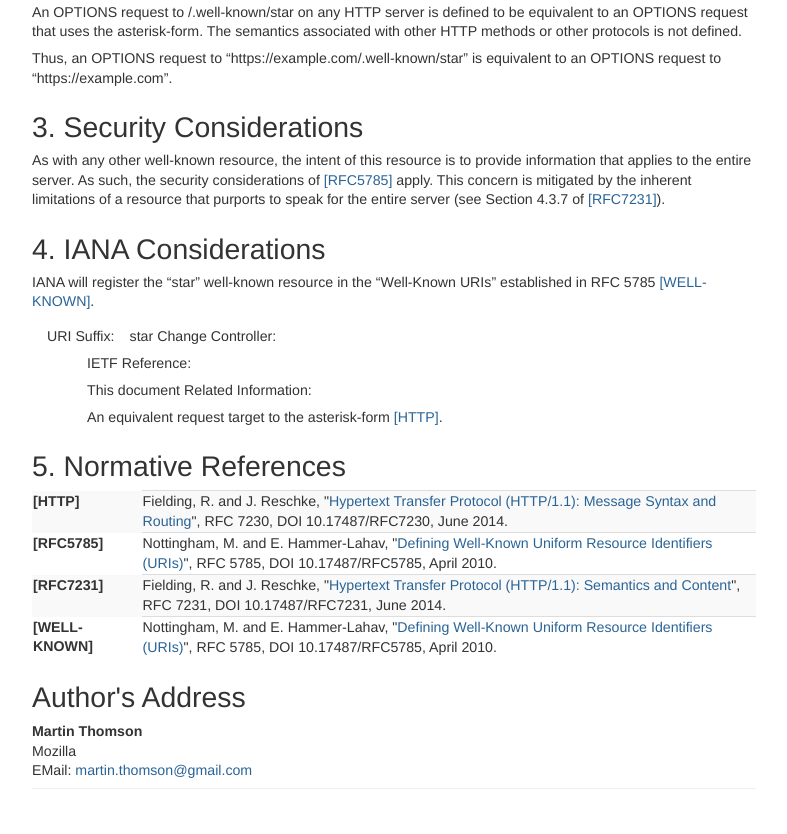
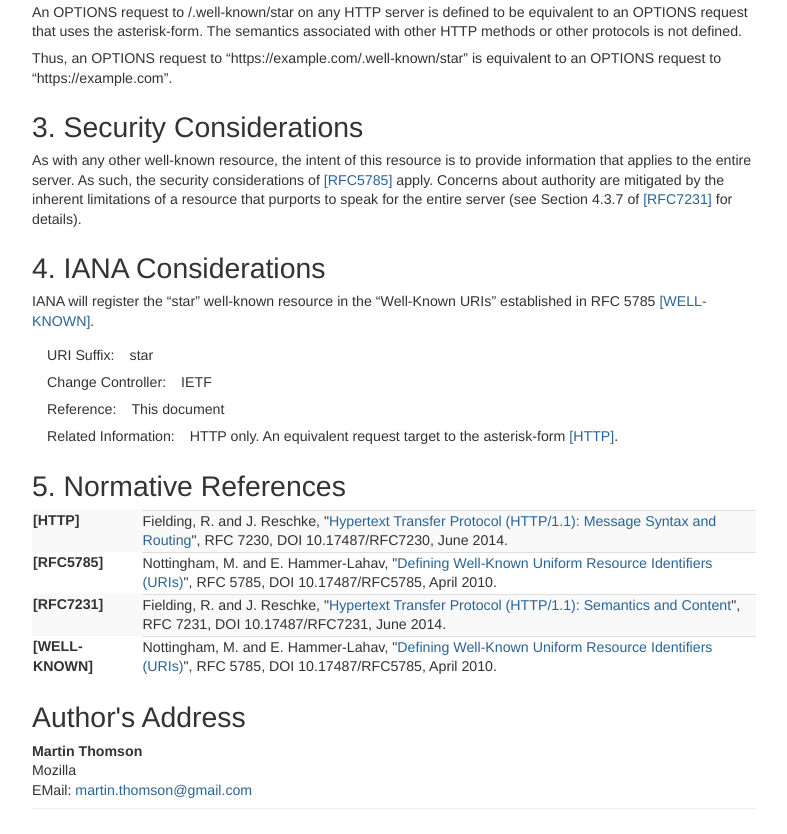
Before and after one commit to martinthomson/wk-star, a plain HTML site: page draft-thomson-http-wk-star.html in a window 1280 px wide. Shown: the part 1144-1978 px from the top of the page, without its empty margins (71-858 px from the left). Drawn offline with Linux system fonts and the light colour scheme.

Commit message:
Script updating gh-pages from 6315283. [ci skip]

```diff
--- a/draft-thomson-http-wk-star.html
+++ b/draft-thomson-http-wk-star.html
@@ -288,7 +288,7 @@ address {
 
   <meta name="dct.creator" content="Thomson, M." />
   <meta name="dct.identifier" content="urn:ietf:id:draft-thomson-http-wk-star-latest" />
-  <meta name="dct.issued" scheme="ISO8601" content="2017-8-09" />
+  <meta name="dct.issued" scheme="ISO8601" content="2017-8-10" />
   <meta name="dct.abstract" content="The asterisk-form of request target for HTTP is rarely used.  This document defines a well-known resource that is equivalent to the asterisk-form target." />
   <meta name="description" content="The asterisk-form of request target for HTTP is rarely used.  This document defines a well-known resource that is equivalent to the asterisk-form target." />
 
@@ -309,10 +309,10 @@ address {
 </tr>
 <tr>
 <td class="left">Intended status: Standards Track</td>
-<td class="right">August 09, 2017</td>
+<td class="right">August 10, 2017</td>
 </tr>
 <tr>
-<td class="left">Expires: February 10, 2018</td>
+<td class="left">Expires: February 11, 2018</td>
 <td class="right"></td>
 </tr>
 
@@ -329,7 +329,7 @@ address {
 <p>This Internet-Draft is submitted in full conformance with the provisions of BCP 78 and BCP 79.</p>
 <p>Internet-Drafts are working documents of the Internet Engineering Task Force (IETF).  Note that other groups may also distribute working documents as Internet-Drafts.  The list of current Internet-Drafts is at http://datatracker.ietf.org/drafts/current/.</p>
 <p>Internet-Drafts are draft documents valid for a maximum of six months and may be updated, replaced, or obsoleted by other documents at any time.  It is inappropriate to use Internet-Drafts as reference material or to cite them other than as "work in progress."</p>
-<p>This Internet-Draft will expire on February 10, 2018.</p>
+<p>This Internet-Draft will expire on February 11, 2018.</p>
 <h1 id="rfc.copyrightnotice"><a href="#rfc.copyrightnotice">Copyright Notice</a></h1>
 <p>Copyright (c) 2017 IETF Trust and the persons identified as the document authors.  All rights reserved.</p>
 <p>This document is subject to BCP 78 and the IETF Trust's Legal Provisions Relating to IETF Documents (http://trustee.ietf.org/license-info) in effect on the date of publication of this document.  Please review these documents carefully, as they describe your rights and restrictions with respect to this document.  Code Components extracted from this document must include Simplified BSD License text as described in Section 4.e of the Trust Legal Provisions and are provided without warranty as described in the Simplified BSD License.</p>
@@ -349,7 +349,7 @@ address {
 <h1 id="rfc.section.3">
 <a href="#rfc.section.3">3.</a> <a href="#security-considerations" id="security-considerations">Security Considerations</a>
 </h1>
-<p id="rfc.section.3.p.1">As with any other well-known resource, the intent of this resource is to provide information that applies to the entire server.  As such, the security considerations of <a href="#RFC5785" class="xref">[RFC5785]</a> apply.  This concern is mitigated by the inherent limitations of a resource that purports to speak for the entire server (see Section 4.3.7 of <a href="#RFC7231" class="xref">[RFC7231]</a>).</p>
+<p id="rfc.section.3.p.1">As with any other well-known resource, the intent of this resource is to provide information that applies to the entire server.  As such, the security considerations of <a href="#RFC5785" class="xref">[RFC5785]</a> apply.  Concerns about authority are mitigated by the inherent limitations of a resource that purports to speak for the entire server (see Section 4.3.7 of <a href="#RFC7231" class="xref">[RFC7231]</a> for details).</p>
 <h1 id="rfc.section.4">
 <a href="#rfc.section.4">4.</a> <a href="#iana-considerations" id="iana-considerations">IANA Considerations</a>
 </h1>
@@ -358,13 +358,13 @@ address {
 
 <dl>
 <dt>URI Suffix:</dt>
-<dd style="margin-left: 8">star Change Controller:</dd>
-<dt></dt>
-<dd style="margin-left: 8">IETF Reference:</dd>
-<dt></dt>
-<dd style="margin-left: 8">This document Related Information:</dd>
-<dt></dt>
-<dd style="margin-left: 8">An equivalent request target to the asterisk-form <a href="#HTTP" class="xref">[HTTP]</a>.</dd>
+<dd style="margin-left: 8">star</dd>
+<dt>Change Controller:</dt>
+<dd style="margin-left: 8">IETF</dd>
+<dt>Reference:</dt>
+<dd style="margin-left: 8">This document</dd>
+<dt>Related Information:</dt>
+<dd style="margin-left: 8">HTTP only.  An equivalent request target to the asterisk-form <a href="#HTTP" class="xref">[HTTP]</a>.</dd>
 </dl>
 <h1 id="rfc.references">
 <a href="#rfc.references">5.</a> Normative References</h1>
```
Also changed, not shown: draft-thomson-http-wk-star.txt.
